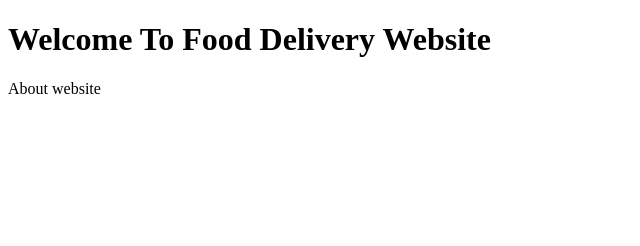
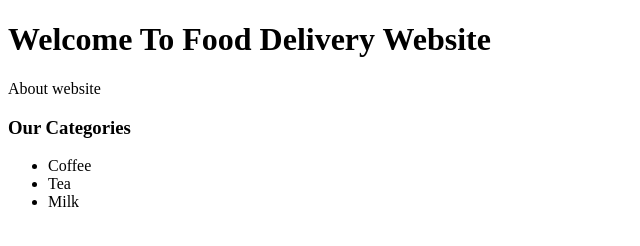
Before and after one commit to MSaadUsmani47/FoodDeliveryWebsite, a plain HTML site: page index.html in a window 1280 px wide. Shown: the whole page, without its empty margins (0-640 px from the left). Drawn offline with Linux system fonts and the light colour scheme.

Commit message:
Category added in index and style added

```diff
--- a/Style.css
+++ b/Style.css
@@ -0,0 +1,5 @@
+*{
+    margin: 0;
+    padding: 0;
+    box-sizing: border-box;
+}
--- a/index.html
+++ b/index.html
@@ -6,5 +6,13 @@
     <body>
         <h1>Welcome To Food Delivery Website</h1>
         <p>About website</p>
+        <h3>Our Categories</h3>
+        <ul>
+            <li>Coffee</li>
+            <li>Tea</li>
+            <li>Milk</li>
+          </ul>
+
+
     </body>
 </html>
```
